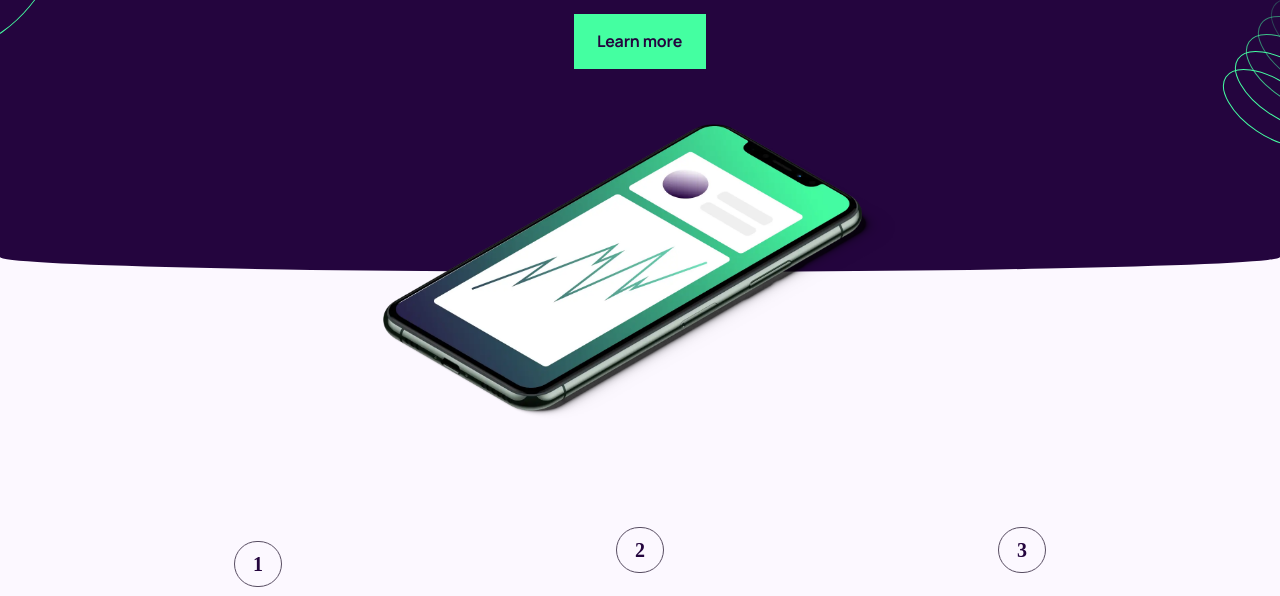
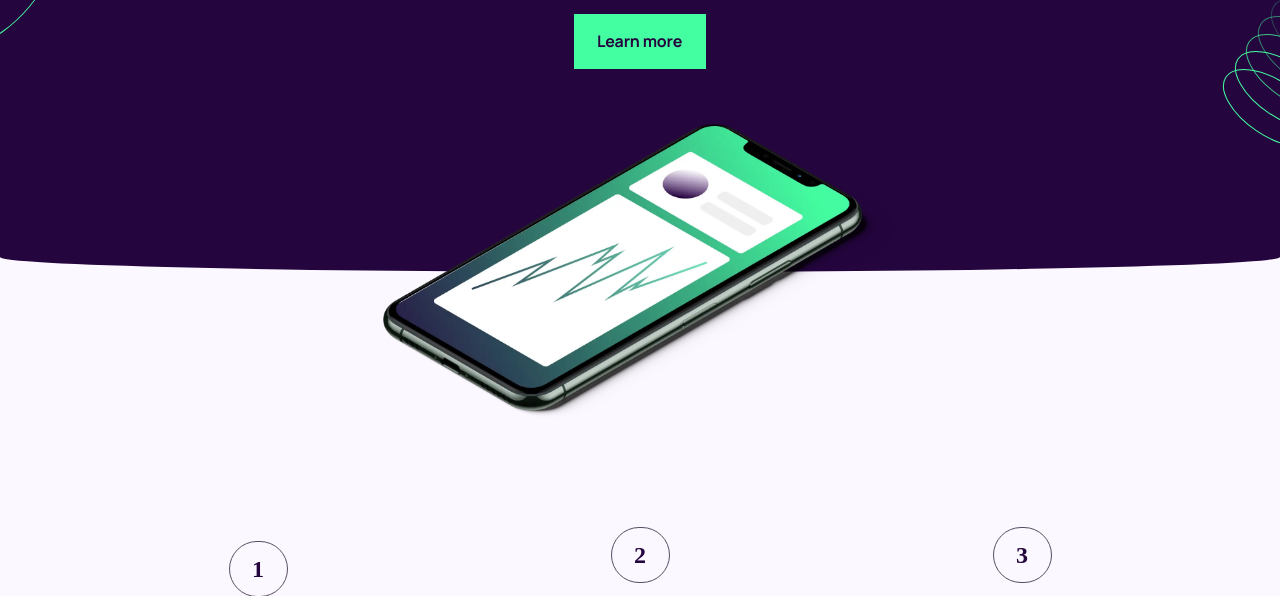
Before and after one commit to VeljkoKnezevic/workit-landing, a website: page index.html in a window 1280 px wide. Shown: the part 319-915 px from the top of the page. Drawn offline with Linux system fonts and the light colour scheme; a web font is replaced by a local one.

Commit message:
cards fixes

```diff
--- a/styles/layout/_cards.scss
+++ b/styles/layout/_cards.scss
@@ -3,7 +3,7 @@
 .cards {
   background-color: var(--ghost-white);
   //Padding in figma + mbst
-  padding-block-start: u.rem(245);
+  padding-block-start: u.rem(300);
   margin-block-start: u.rem(-90);
   padding-inline: u.rem(16);
   padding-block-end: u.rem(72);
@@ -58,6 +58,12 @@
       padding: u.rem(4) u.rem(18);
       border: 1px solid var(--davys-grey);
       border-radius: u.rem(30.5);
+
+      @include u.breakpoint(large) {
+        font-size: u.rem(24);
+        line-height: u.rem(40);
+        padding: u.rem(7) u.rem(22.5);
+      }
     }
 
     &__heading {
@@ -67,6 +73,9 @@
       @include u.breakpoint(medium) {
         margin-block-start: 0;
       }
+      @include u.breakpoint(large) {
+        margin-block-start: u.rem(56);
+      }
     }
 
     &__para {
@@ -75,6 +84,7 @@
 
       @include u.breakpoint(large) {
         max-width: u.rem(354);
+        margin-block-start: u.rem(28);
       }
     }
   }
```
Also changed, not shown: styles/styles.css, 1 other file.
